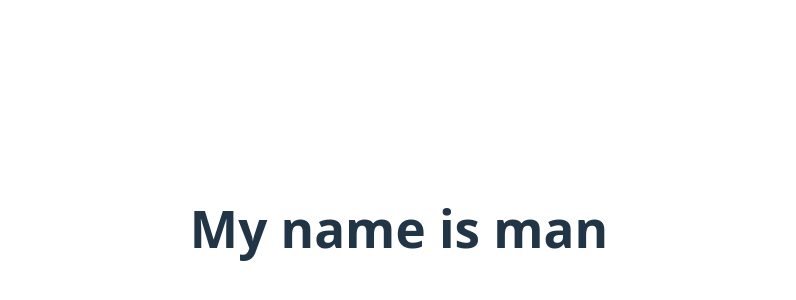
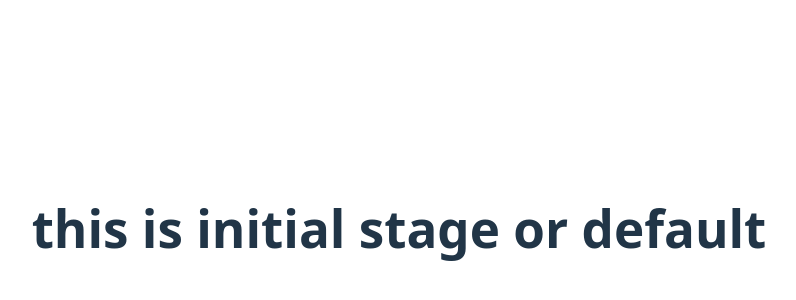
Before and after one commit to manprajapatie/miniProject, a React (Vite) app in the folder project01/: page / in a window 1280 px wide. Shown: the part 172-472 px from the top of the page, without its empty margins (241-1037 px from the left). Built offline with nearby package versions, Linux system fonts and the light colour scheme.

Commit message:
usestate

```diff
--- a/project01/src/App.jsx
+++ b/project01/src/App.jsx
@@ -1,14 +1,13 @@
 import { useState } from 'react'
-import reactLogo from './assets/react.svg'
-import viteLogo from '/vite.svg'
+import UseState from './components/UseState.jsx'
 import './App.css'
 
 function App() {
-  const [count, setCount] = useState(0)
+
 
   return (
     <>
-      <h1>My name is man</h1>
+    <UseState/>
     </>
   )
 }
--- /dev/null
+++ b/project01/src/components/UseState.jsx
@@ -0,0 +1,23 @@
+import React from 'react'
+import { useState } from 'react'
+
+const UseState = () => {
+  // let [count, setCount] = useState(0)
+  let [initial, setInitial] = useState("this is initial stage or default")
+
+  return (
+    <>
+      {/* <h1>{count}</h1>
+      <button onClick={() => {
+        setCount(++count)
+      }}>
+        increase
+      </button> */}
+
+      <h1>{initial}</h1>
+
+    </>
+  )
+}
+
+export default UseState
```
